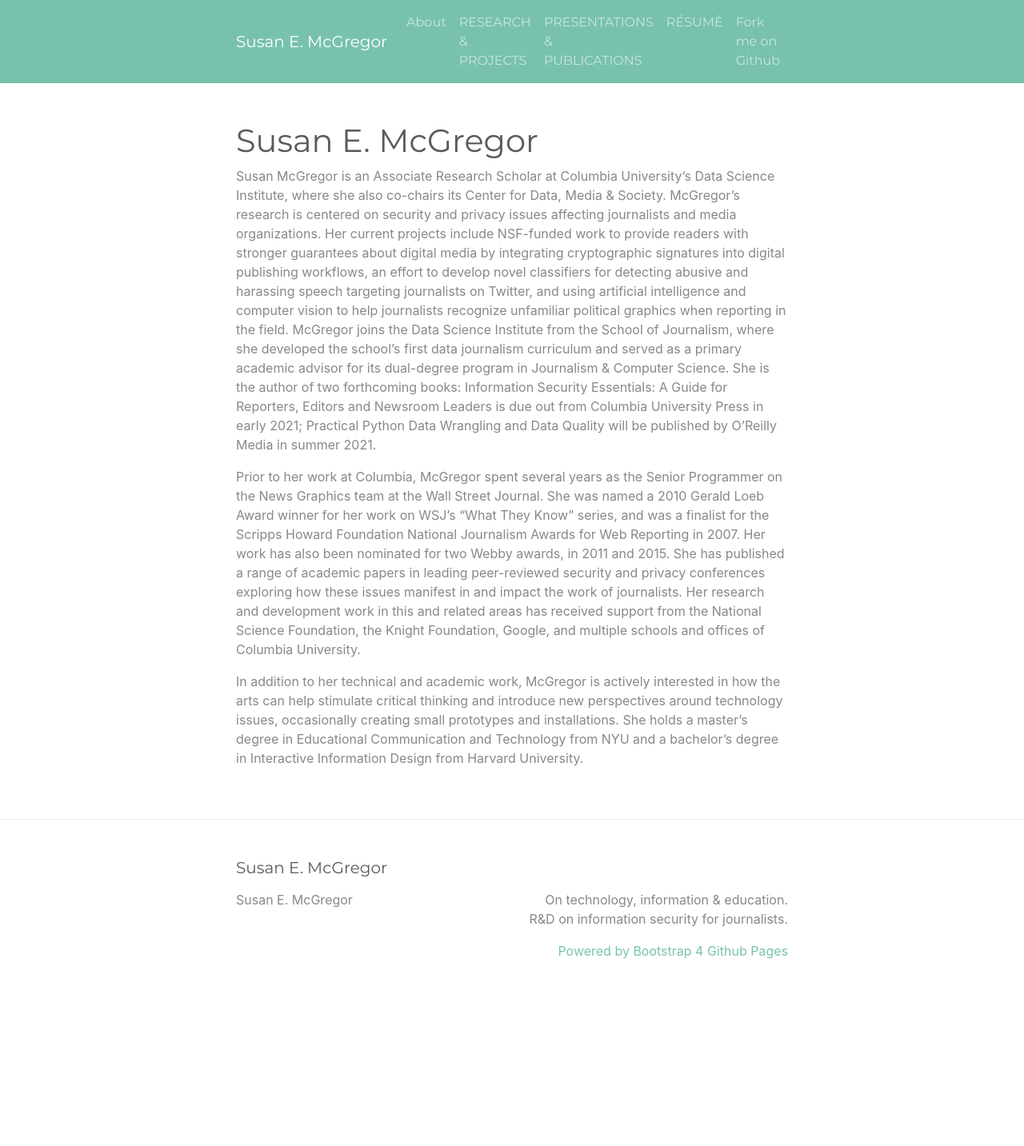
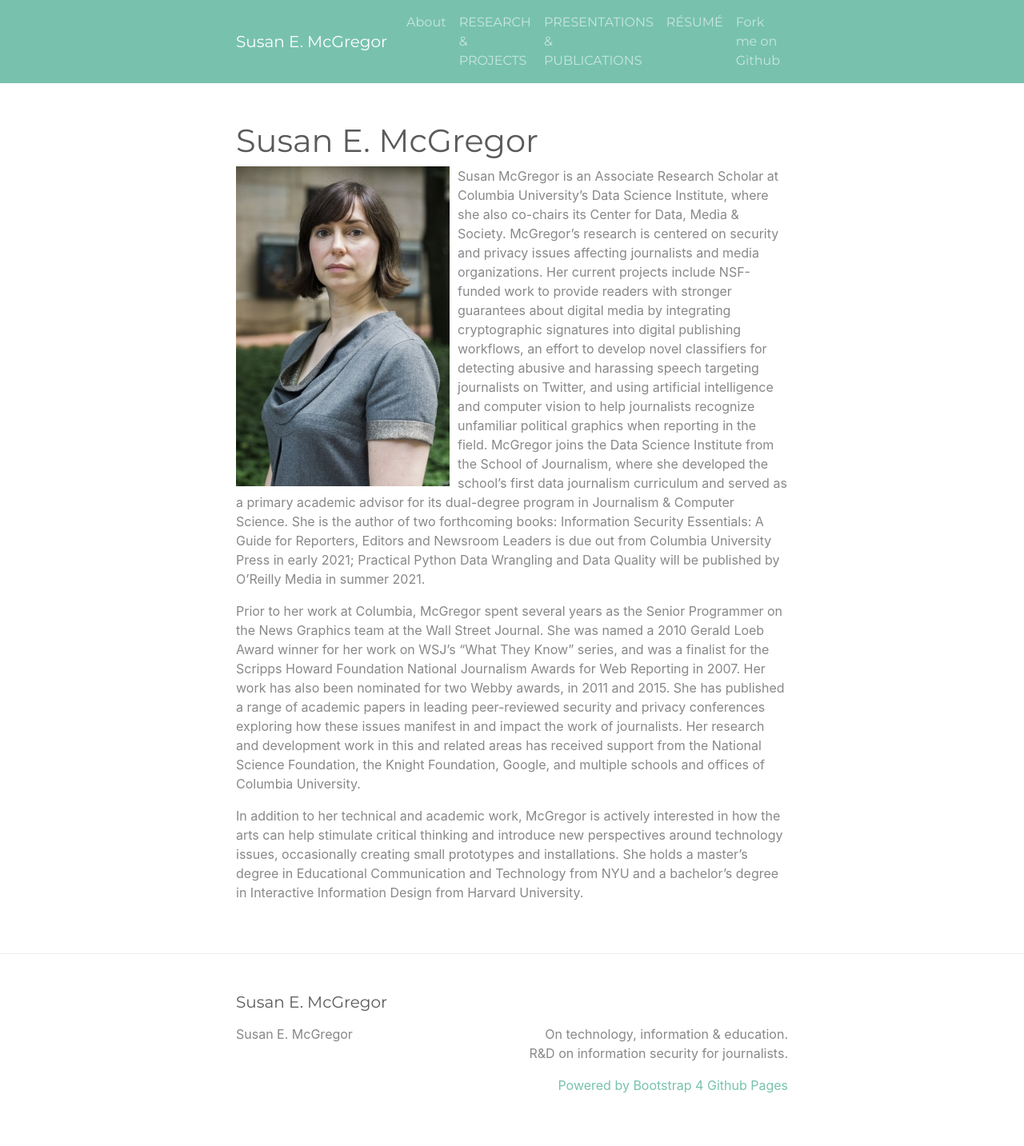
Before and after one commit to susanemcg/susanemcg.github.io, a Jekyll site: the page built from index.md, in a window 1280 px wide. Shown: the whole page at 80% size. Built offline with Jekyll 4.4.1, drawn with Linux system fonts in a browser that asks for light colours; before the commit the page ends 1265 px from its top, so only the background shows below that.

Commit message:
Update index.md

```diff
--- a/index.md
+++ b/index.md
@@ -1,9 +1,11 @@
 ---
-layout: page
+layout: home
 title: Susan E. McGregor
 ---
 
-Susan McGregor is an Associate Research Scholar at Columbia University’s Data Science Institute, where she also co-chairs its Center for Data, Media & Society. McGregor’s research is centered on security and privacy issues affecting journalists and media organizations. Her current projects include NSF-funded work to provide readers with stronger guarantees about digital media by integrating cryptographic signatures into digital publishing workflows, an effort to develop novel classifiers for detecting abusive and harassing speech targeting journalists on Twitter, and using artificial intelligence and computer vision to help journalists recognize unfamiliar political graphics when reporting in the field. McGregor joins the Data Science Institute from the School of Journalism, where she developed the school’s first data journalism curriculum and served as a primary academic advisor for its dual-degree program in Journalism & Computer Science. She is the author of two forthcoming books: Information Security Essentials: A Guide for Reporters, Editors and Newsroom Leaders is due out from Columbia University Press in early 2021; Practical Python Data Wrangling and Data Quality will be published by O’Reilly Media in summer 2021.
+<div>
+<img src="images/McGregor.Susan_.jpg" style="float:left;text-align:top;padding-right:10px;" /><p>Susan McGregor is an Associate Research Scholar at Columbia University’s Data Science Institute, where she also co-chairs its Center for Data, Media & Society. McGregor’s research is centered on security and privacy issues affecting journalists and media organizations. Her current projects include NSF-funded work to provide readers with stronger guarantees about digital media by integrating cryptographic signatures into digital publishing workflows, an effort to develop novel classifiers for detecting abusive and harassing speech targeting journalists on Twitter, and using artificial intelligence and computer vision to help journalists recognize unfamiliar political graphics when reporting in the field. McGregor joins the Data Science Institute from the School of Journalism, where she developed the school’s first data journalism curriculum and served as a primary academic advisor for its dual-degree program in Journalism & Computer Science. She is the author of two forthcoming books: Information Security Essentials: A Guide for Reporters, Editors and Newsroom Leaders is due out from Columbia University Press in early 2021; Practical Python Data Wrangling and Data Quality will be published by O’Reilly Media in summer 2021.</p>
+</div>
 
 Prior to her work at Columbia, McGregor spent several years as the Senior Programmer on the News Graphics team at the Wall Street Journal. She was named a 2010 Gerald Loeb Award winner for her work on WSJ’s “What They Know” series, and was a finalist for the Scripps Howard Foundation National Journalism Awards for Web Reporting in 2007. Her work has also been nominated for two Webby awards, in 2011 and 2015. She has published a range of academic papers in leading peer-reviewed security and privacy conferences exploring how these issues manifest in and impact the work of journalists. Her research and development work in this and related areas has received support from the National Science Foundation, the Knight Foundation, Google, and multiple schools and offices of Columbia University.
 
```
